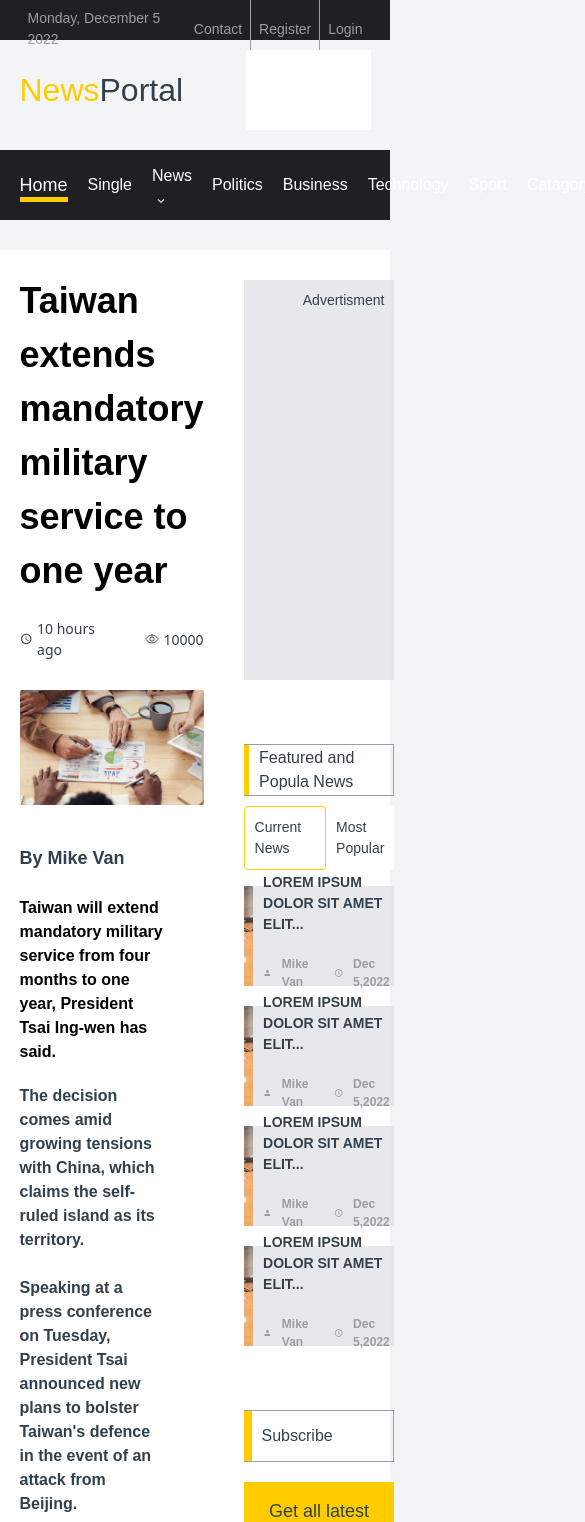
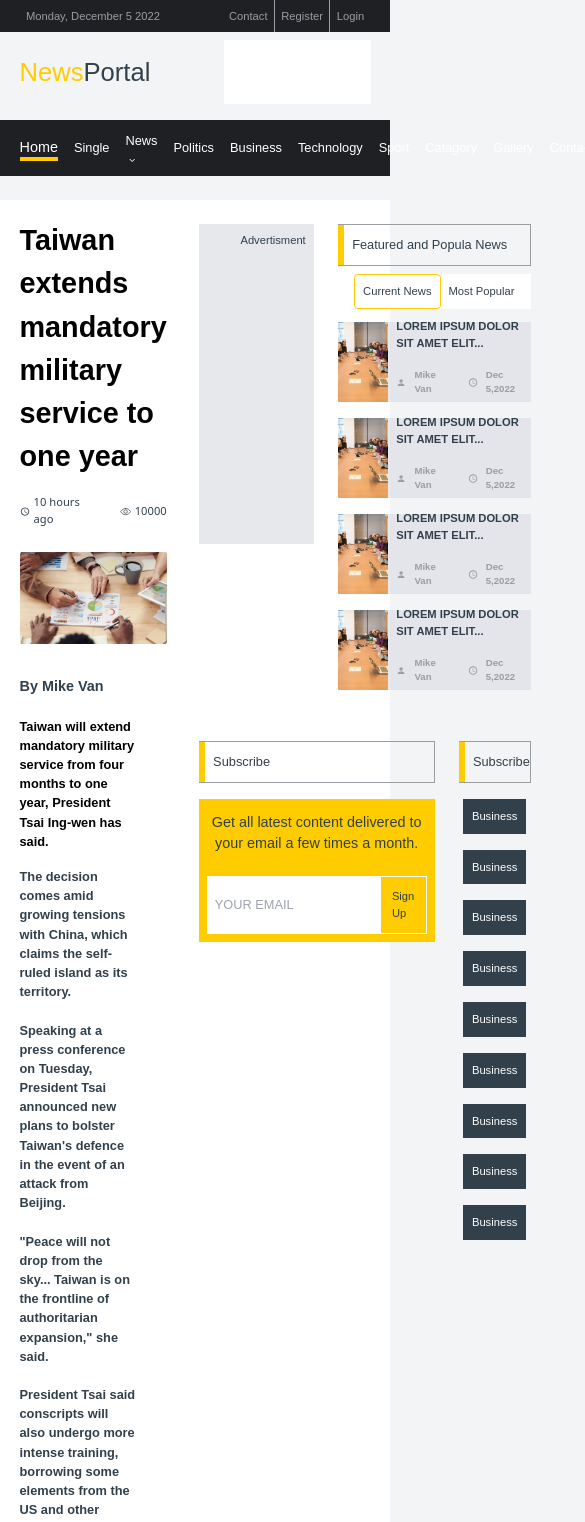
Before and after one commit to Sagni-prog/News-website, a React (Create React App) app: page /post in a window 390 px wide. Shown: the top 1522 px of the page, 585 px wide, since content can reach past the window. Built offline with nearby package versions, Linux system fonts and the light colour scheme.

Commit message:
responsiveness for photogallery added

```diff
--- a/src/components/PhotoGallery/Photogallery.js
+++ b/src/components/PhotoGallery/Photogallery.js
@@ -18,8 +18,9 @@ const Photogallery = () => {
               </h1>
           </div>
 
-        <div className='container grid grid-col-6 grid-row-2 grid-gap-2'>
-             <div className='col-span-3-1 bg-blue'>
+        <div className='container flex flex-col gap-2 top-gallery for-responsive'>
+            <div className='for-responsive flex gap-2 w-100'>
+             <div className='col-span-3-1 w-100'>
               <div className='gallery-top-img-container'>
                   <img src = {finalcup} alt = ''/>
                     <div className='dark-overlay'></div>
@@ -44,7 +45,7 @@ const Photogallery = () => {
                </div>
              </div>
 
-             <div className='col-span-3-2 bg-yellow'>
+             <div className='col-span-3-2 w-100'>
                 <div className='gallery-top-img-container'>
                     <img src = {brazil} alt = ''/>
                     <div className='dark-overlay'></div>
@@ -68,8 +69,10 @@ const Photogallery = () => {
                   </div>
                 </div>
              </div>
+             </div>
 
-             <div className='col-span-2-1 flex flex-col bg-white card-gallery'>
+       <div className='flex gap-2'>
+             <div className='flex flex-col bg-white card-gallery'>
                <div className='gallery-bottom-img-container  position-relative'>
                     <img src = {mars} alt = ''/>
                     <div className='flex justfy-center align-center camera-icon'>
@@ -92,7 +95,7 @@ const Photogallery = () => {
                 </div>
              </div>
 
-             <div className='col-span-2-2 bg-white card-gallery'>
+             <div className='bg-white card-gallery'>
                 <div className='gallery-bottom-img-container position-relative'>
                     <img src = {africa} alt = ''/>
                     <div className='flex justfy-center align-center camera-icon'>
@@ -114,7 +117,8 @@ const Photogallery = () => {
                           </div>
                     </div>
              </div>
-             <div className='col-span-2-3 bg-white card-gallery'>
+
+             <div className='bg-white card-gallery none'>
                 <div className='gallery-bottom-img-container position-relative'>
                     <img src = {festival} alt = ''/>
                     <div className='flex justfy-center align-center camera-icon'>
@@ -135,6 +139,7 @@ const Photogallery = () => {
                           </div>
                 </div>
              </div>
+       </div>
 
 
         </div>
--- a/src/components/Sidebar/Sidebar.js
+++ b/src/components/Sidebar/Sidebar.js
@@ -11,8 +11,13 @@ import { MdPerson } from 'react-icons/md'
 
 const Sidebar = () => {
   return (
-    <div className=''>
-      <SideAd />
+    <div className='resp'>
+     <div className='left-resp '>
+        <div className='ads1'>
+      <SideAd  />
+      </div>
+
+      <div className='content w-100'>
         <div className='w-100 h-100 mb-lt'>
             <div className='flex align-center gap-1 border mb-1'>
                     <div className='dash'></div>
@@ -28,7 +33,7 @@ const Sidebar = () => {
             </div>
         </div>
 
-   <div className='flex flex-col gap-2  mb-l'>
+        <div className='flex flex-col gap-2  mb-l'>
 
         <div className='flex gap-1 sidebar-card bg-light-gray2'>
                   <div className='sidebar-img'>
@@ -151,8 +156,13 @@ const Sidebar = () => {
               </div>
 
               </div>
-          <Subscribe />
+        </div>
+        </div>
+
+<div className='right-resp'>
+          <Subscribe className = "sub" />
           <Tags />
+          </div>
       </div>
   )
 }
--- a/src/components/news-by-catagory/NewsByCatagory.js
+++ b/src/components/news-by-catagory/NewsByCatagory.js
@@ -14,7 +14,7 @@ import { Link } from 'react-router-dom'
 const NewsByCatagory = () => {
   return (
 
-    <div className='container mb-l gap-4 flex'>
+    <div className='container mb-l gap-4 flex flex-container'>
 
      <div className='w-100 flex flex-col gap-2 '>
         <div className='mb-md'>
--- a/src/components/related-posts/RelatedPost.js
+++ b/src/components/related-posts/RelatedPost.js
@@ -25,50 +25,10 @@ const RelatedPost = () => {
    const [current2,setCurrent2] = useState(1);
    const [current3,setCurrent3] = useState(2);
    const [left,setLeft] = useState(false)
+   const [right,setRight] = useState(false)
    const end = RelatedData.length - 1;
 
    const slideLeft = () => {
-      // if(current===0){
-
-      //       setCurrent(end)
-
-      //    if(current-1 > 0){
-
-      //       setCurrent2(current -1)
-      //    }
-
-      //    else{
-      //       setCurrent2(end)
-      //    }
-      //    if(current-2 > 0){
-      //       setCurrent3(current-2)
-      //    }
-      //    else{
-      //       current3(end)
-      //    }
-
-      // }
-      // else{
-
-      //    setCurrent(current - 1)
-
-      //    if(current - 1 < 0){
-
-      //       setCurrent2(end)
-      //    }
-      //    else{
-      //       setCurrent2(current - 1)
-      //    }
-
-      //    if(current2 - 1 < 0){
-
-      //       setCurrent3(end)
-      //    }
-      //    else{
-      //       setCurrent3(current2-1)
-      //    }
-
-      // }
 
        setLeft(true)
 
@@ -77,30 +37,30 @@ const RelatedPost = () => {
                   if(current -1 > 0){ setCurrent2(current - 1) }else{ setCurrent2(end-1) }
 
                   if(current - 2 > 0){ setCurrent3(current - 2)  }else{ setCurrent3(end-2) }
+
+                  // if(current2 === 0) { setCurrent2(end) } else{ setCurrent2(curr)}
           }
           else{
             setCurrent(current - 1)
                   if(current -1 > 0){ setCurrent2(current - 2) }else{ setCurrent2(end)}
 
                   if(current - 2 > 0 ){ setCurrent3(current - 3) } else { setCurrent3(end) }
-
             }
      }
 
    const slideRight = () => {
+       setRight(true)
         if(current === end){
             setCurrent(0)
-                if(current2 === 0){ setCurrent2(end) } else{ setCurrent2(current2 + 1) }
+                if(current2 === 0){ setCurrent2(end) } else if(current2 === 1){ setCurrent2(current2 + 1)} else{ setCurrent2(current2 + 1) }
                 if(current3 === 0){ setCurrent3(end) } else{ setCurrent3(current3 + 1) }
         }
         else{
            setCurrent(current + 1)
                if(current2 === end) {setCurrent2(0) } else{ setCurrent2(current2 + 1)}
                if(current3 === end) {setCurrent3(0) } else{ setCurrent3(current3 + 1)}
-
         }
     }
-
 
 
   return (
@@ -140,9 +100,6 @@ const RelatedPost = () => {
                     <FaAngleLeft onClick={ slideLeft } className='color-yellow font-32' />
                 </div>
              </div>
-
-
-
               )
             )
         }
@@ -202,44 +159,6 @@ const RelatedPost = () => {
               )
             )
         }
-            {/* <div className='flex flex-col bg-white card-gallery'>
-               <div className='gallery-bottom-img-container  position-relative'>
-                    <img src = {mars} alt = ''/>
-                </div>
-
-                <div className='flex flex-col  align-center'>
-                     <h3 className='font-montserrat color-black font-18 font-weigh-700 p-1'>
-                        Teenegers sunset har shot wins top RSCA prize
-                     </h3>
-                     <div className='flex justify-start gap-1 mt-1 w-100 pl-1'>
-                          <div className='dash-subcatagory'></div>
-                             <div className='side-bar'>
-                                 <Link className='link font-16 font-montserrat flex align-center color-dark'>
-                                     Science
-                                 </Link>
-                              </div>
-                          </div>
-                </div>
-             </div>
-            <div className='flex flex-col bg-white card-gallery'>
-               <div className='gallery-bottom-img-container  position-relative'>
-                    <img src = {mars} alt = ''/>
-                </div>
-
-                <div className='flex flex-col  align-center'>
-                     <h3 className='font-montserrat color-black font-18 font-weigh-700 p-1'>
-                        Teenegers sunset har shot wins top RSCA prize
-                     </h3>
-                     <div className='flex justify-start gap-1 mt-1 w-100 pl-1'>
-                          <div className='dash-subcatagory'></div>
-                             <div className='side-bar'>
-                                 <Link className='link font-16 font-montserrat flex align-center color-dark'>
-                                     Science
-                                 </Link>
-                              </div>
-                          </div>
-                </div>
-             </div> */}
             </div>
        </div>
     </div>
--- a/src/constants/RelatedData.js
+++ b/src/constants/RelatedData.js
@@ -12,49 +12,49 @@ const RelatedData = [
     {
         path: finalcup,
         alt : "finalcup",
-        title : "1",
+        title : "Teenegers sunset har shot wins top RSCA prize",
         subCatagory: "Football"
 
     },
     {
         path: mars,
         alt : "mars",
-        title : "2",
+        title : "Teenegers sunset har shot wins top RSCA prize",
         subCatagory: "Astronomy"
 
     },
     {
         path: africa,
         alt : "mars",
-        title : "3",
+        title : "Teenegers sunset har shot wins top RSCA prize",
         subCatagory: "Africa"
 
     },
     {
         path: africa,
         alt : "mars",
-        title : "4",
+        title : "Teenegers sunset har shot wins top RSCA prize",
         subCatagory: "Africa"
 
     },
     {
         path: africa,
         alt : "mars",
-        title : "5",
+        title : "Teenegers sunset har shot wins top RSCA prize",
         subCatagory: "Africa"
 
     },
     {
         path: africa,
         alt : "mars",
-        title : "6",
+        title : "Teenegers sunset har shot wins top RSCA prize",
         subCatagory: "Africa"
 
     },
     {
         path: festival,
         alt : "mars",
-        title : "7",
+        title : "Teenegers sunset har shot wins top RSCA prize",
         subCatagory: "Africa"
 
     },
--- a/src/index.css
+++ b/src/index.css
@@ -213,6 +213,9 @@ html{
 .grid{
     display: grid;
 }
+.grid-gallery{
+    display: grid;
+}
 .grid-col-1{
     grid-template-columns: 1fr;
 }
@@ -237,6 +240,9 @@ html{
     grid-template-columns: repeat(5,1fr);
 }
 .grid-col-6{
+    grid-template-columns: repeat(6,1fr);
+}
+.grid-gallery-col-6{
     grid-template-columns: repeat(6,1fr);
 }
 
@@ -1061,7 +1067,7 @@ transition: background-size 400ms;
 
 .gallery-top-img-container{
     position: relative;
-    width: 60rem;
+    /* width: 63.9rem; */
     height: 35rem;
     box-shadow: inset 0 0 80px rgb(0 0 0 / 50%);
 }
@@ -1089,7 +1095,8 @@ transition: background-size 400ms;
 }
 
 .card-gallery{
-    width: 39.2rem;
+    /* width: 43.8rem; */
+    /* width: 31.5%; */
     height: 33.4rem;
 }
 
@@ -1280,3 +1287,74 @@ ul{
     }
 
 }
+
+@media  screen and (max-width: 1133px) {
+
+    html{
+        font-size: 9px;
+    }
+     .flex-container{
+        flex-direction: column;
+        gap: 2rem;
+     }
+
+     .w-col-2{
+        width: 100%;
+     }
+     .content{
+        display: flex;
+        flex-direction: column;
+     }
+     .resp{
+        display: flex;
+        flex-direction: column;
+     }
+     .left-resp{
+        display: flex;
+        width: 100%;
+        gap: 3rem;
+        /* flex-grow: 1; */
+     }
+     .right-resp{
+        display: flex;
+        width: 100%;
+        gap: 3rem;
+     }
+     .sub{
+        width: 100%;
+     }
+     .ads1{
+        width: 100%;
+          height: 50rem;
+     }
+
+
+}
+@media  screen and (max-width: 995px) {
+
+    .none{
+        display: none;
+    }
+
+    .card-gallery{
+        width: 100%;
+        /* width: 31.5%; */
+        height: 33.4rem;
+    }
+
+    /* .gallery-bottom-img-container{
+        width: 100%;
+        height: 22.5rem;
+        box-shadow: inset 0 0 80px rgb(0 0 0 / 50%);
+
+
+    } */
+
+}
+@media  screen and (max-width: 891px) {
+
+    html{
+        font-size: 8px;
+    }
+
+}
```
Lines whose indentation alone changed are shown as unchanged.
